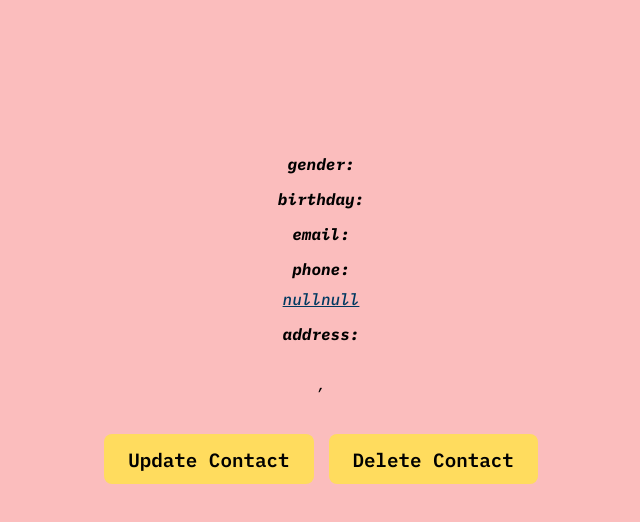
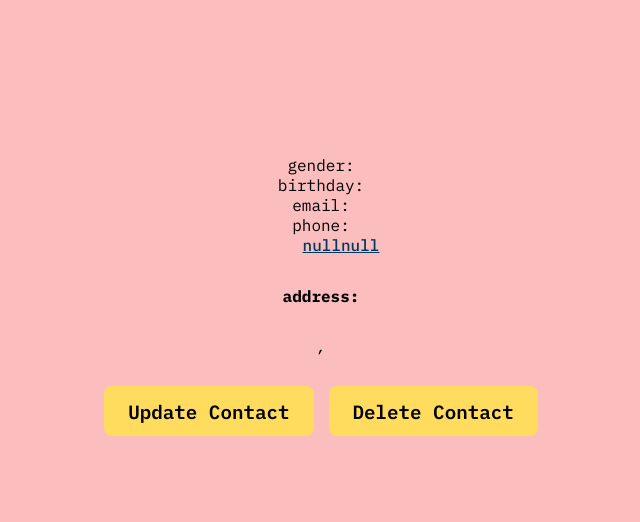
Before and after one commit to dyazdani/contact-list, a React (Vite) app: page /contacts/1 in a window 1280 px wide. Shown: the top 522 px of the page, without its empty margins (319-959 px from the left). Built offline with nearby package versions, Linux system fonts and the light colour scheme; data requests are answered from the project's data file.

Commit message:
Added <dl> for more semantic html

```diff
--- a/src/components/ContactDetails.tsx
+++ b/src/components/ContactDetails.tsx
@@ -45,30 +45,30 @@ const ContactDetails = () => {
     return (
         <>
             <h1>{targetContact.name}</h1>
-            <address>
+            <dl>
                 <div>
-                    <h4>gender: </h4>
-                    <p>{targetContact.gender}</p>
+                    <dt>gender: </dt>
+                    <dd>{targetContact.gender}</dd>
                 </div>
                 <div>
-                    <h4>birthday: </h4>
-                    <p>{typeof targetContact.birthday === 'number' ? (new Date(targetContact.birthday)).toLocaleDateString() : null}</p>
+                    <dt>birthday: </dt>
+                    <dd>{typeof targetContact.birthday === 'number' ? (new Date(targetContact.birthday)).toLocaleDateString() : null}</dd>
                 </div>
                 <div>
-                    <h4>email: </h4>
-                    <p><a href="mailto:">{targetContact.email}</a></p>
+                    <dt>email: </dt>
+                    <dd><a href="mailto:">{targetContact.email}</a></dd>
                 </div>
                 <div>
-                    <h4>phone: </h4>
-                    <p><a href={`tel:+${targetContact.phone.country_code}${targetContact.phone.phone}`}>{`${targetContact.phone.country_code}${targetContact.phone.phone}`}</a></p>
+                    <dt>phone: </dt>
+                    <dd><a href={`tel:+${targetContact.phone.country_code}${targetContact.phone.phone}`}>{`${targetContact.phone.country_code}${targetContact.phone.phone}`}</a></dd>
                 </div>
+                </dl>
                 <div id="address">
                     <h4>address:</h4>
                     <address>{targetContact.address.street}  {targetContact.address.unit} <br />
                     {targetContact.address.city}, {targetContact.address.state}  {targetContact.address.zip}<br />
                     {targetContact.address.country}</address>
                 </div>
-            </address>
             <div className="details-buttons">
                 <button type="button">
                     <Link to={`/contacts/${contactID}/update`} state={contactID}>Update Contact</Link>
```
